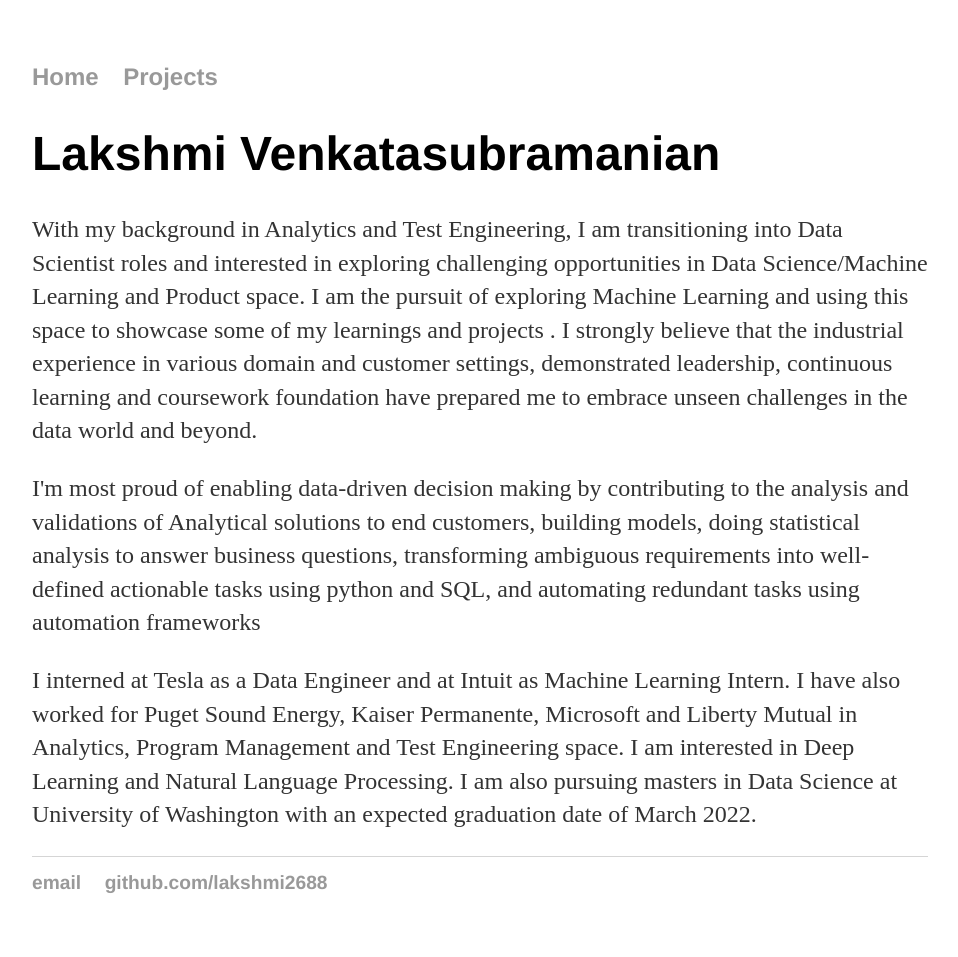
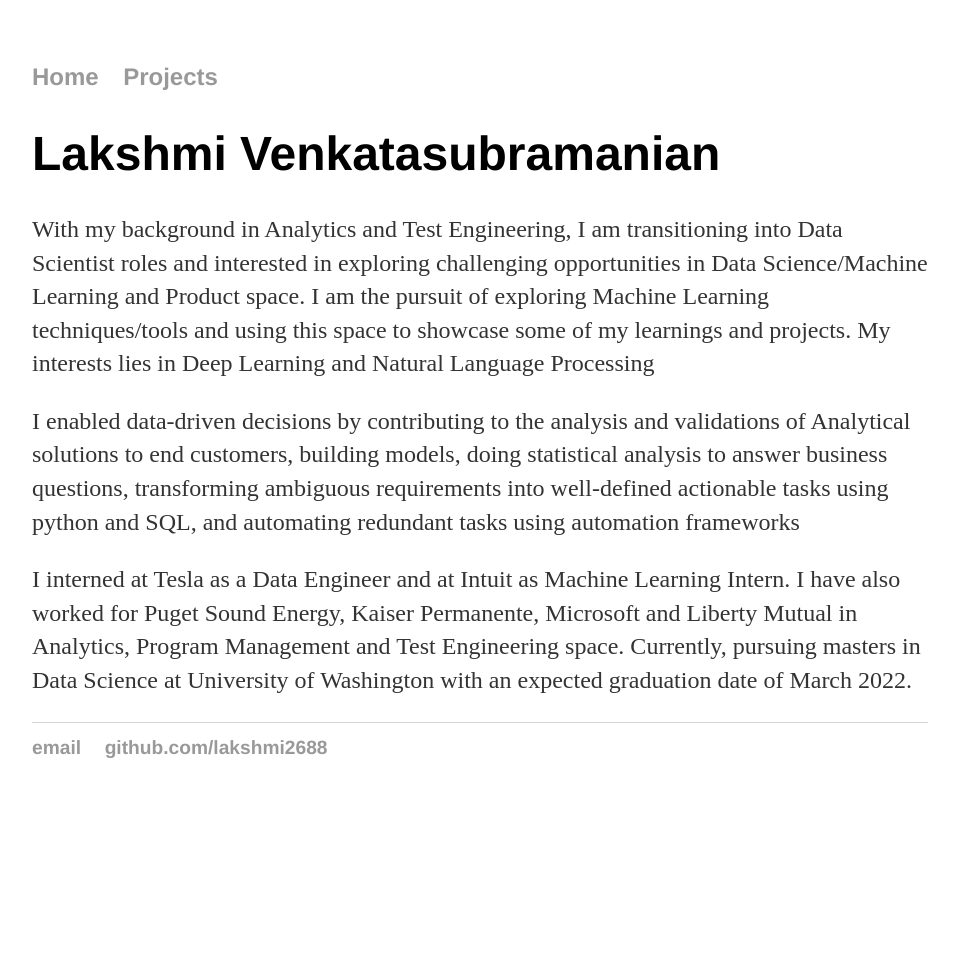
Before and after one commit to lakshmi2688/lakshmi2688.github.io, a Jekyll site: the page built from index.html, in a window 1280 px wide. Shown: the whole page, without its empty margins (160-1118 px from the left). Built offline with Jekyll 4.4.1, drawn with Linux system fonts in a browser that asks for light colours; after the commit the page ends 900 px from its top, so only the background shows below that.

Commit message:
Update index.html

```diff
--- a/index.html
+++ b/index.html
@@ -4,9 +4,9 @@ title: Lakshmi Venkatasubramanian, Data Enthusiast
 ---
 <div class="blurb">
 	<h1>Lakshmi Venkatasubramanian</h1>
-				<p>With my background in Analytics and Test Engineering, I am transitioning into Data Scientist roles and interested in exploring challenging opportunities in Data Science/Machine Learning and Product space. I am the pursuit of exploring Machine Learning and using this space to showcase some of my learnings and projects . I strongly believe that the industrial experience in various domain and customer settings, demonstrated leadership, continuous learning and coursework foundation have prepared me to embrace unseen challenges in the data world and beyond.</p>
-	<p>I'm most proud of enabling data-driven decision making by contributing to the analysis and validations of Analytical solutions to end customers, building models, doing statistical analysis to answer business questions, transforming ambiguous requirements into well-defined actionable tasks using python and SQL, and automating redundant tasks using automation frameworks</p>
+				<p>With my background in Analytics and Test Engineering, I am transitioning into Data Scientist roles and interested in exploring challenging opportunities in Data Science/Machine Learning and Product space. I am the pursuit of exploring Machine Learning techniques/tools and using this space to showcase some of my learnings and projects. My interests lies in Deep Learning and Natural Language Processing </p>
+	<p>I enabled data-driven decisions by contributing to the analysis and validations of Analytical solutions to end customers, building models, doing statistical analysis to answer business questions, transforming ambiguous requirements into well-defined actionable tasks using python and SQL, and automating redundant tasks using automation frameworks</p>
 
-<p>I interned at Tesla as a Data Engineer and at Intuit as Machine Learning Intern. I have also worked for Puget Sound Energy, Kaiser Permanente, Microsoft and Liberty Mutual in Analytics, Program Management and Test Engineering space. I am interested in Deep Learning and Natural Language Processing. I am also pursuing masters in Data Science at University of Washington with an expected graduation date of March 2022.</p>
+<p>I interned at Tesla as a Data Engineer and at Intuit as Machine Learning Intern. I have also worked for Puget Sound Energy, Kaiser Permanente, Microsoft and Liberty Mutual in Analytics, Program Management and Test Engineering space.  Currently, pursuing masters in Data Science at University of Washington with an expected graduation date of March 2022.</p>
 
 </div><!-- /.blurb -->
```
